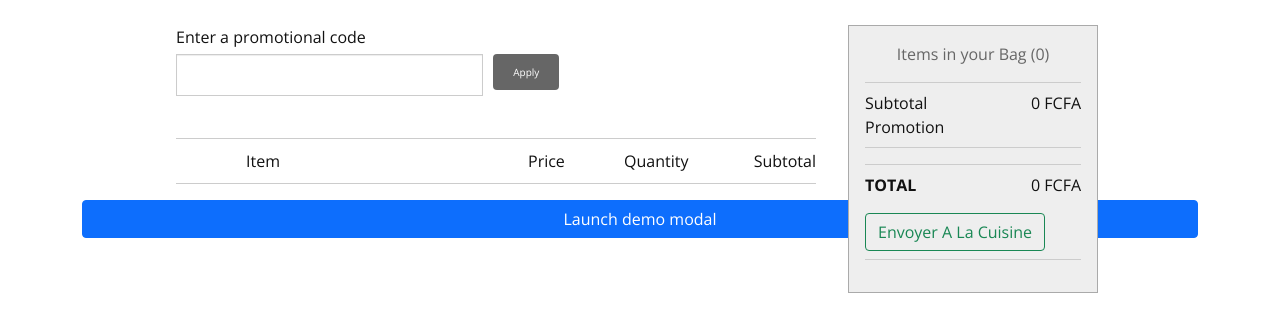
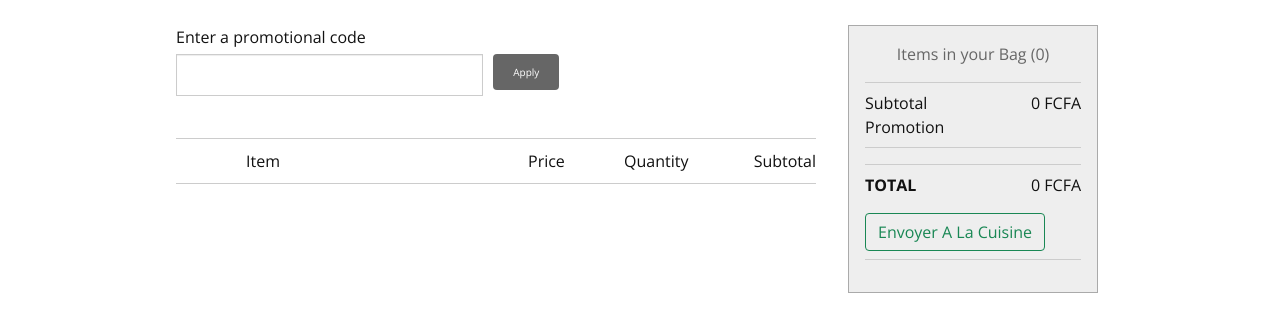
Before and after one commit to NDriDiby/Restaurent, a Django app: page /myorder/ in a window 1280 px wide. Shown: the part 264-596 px from the top of the page. Run offline with Django 3.2, Linux system fonts and the light colour scheme; a user stored in the database is signed in; data comes from the database, SQL or seed files in the repository; both versions use the stored data as it was after the commit; some libraries are stand-ins or nearby versions.

Commit message:
Keep Going Dog

```diff
--- a/Customer/templates/Customer/Logout.html
+++ b/Customer/templates/Customer/Logout.html
@@ -1,6 +1,7 @@
  {% extends "Customer/base_login.html" %} {% block content %} {% load static %}
 
 
+<div class='welcome'><b style='color:sandybrown'>Icarus</b><small class='text-muted' style='font-size: 45px;'><i> <strong> Restaurant</strong> </i></small></div>
 <div style='padding-top:130px'>
     <h2 style="color: black; text-align: center;">
         You have been logged out
--- a/Customer/templates/Customer/Register.html
+++ b/Customer/templates/Customer/Register.html
@@ -1,8 +1,8 @@
  {% extends 'Customer/base_login.html' %} {% load static %} {% load crispy_forms_tags %} {% block content %}
 
 
-<div class='welcome'><b style='color:palegoldenrod'>Icarus</b> Restaurant</div>
-<div class='subtitle mt-2'>We're almost done. Before using our services you need to create an account.</div>
+<div class='welcome'><b style='color:sandybrown'>Icarus</b><small class='text-muted' style='font-size: 45px;'><i> <strong> Restaurant</strong> </i></small></div>
+<div class='subtitle mt-3'>We're almost done. Before using our services you need to create an account.</div>
 <div class='input-fields mt-2'>
     {% if form.errors %}
     <p class='mt-1' style='color:tomato;text-align: center;'>This username is already taken. Please try another one.</p>
--- a/Resto/templates/Resto/MyOrder.html
+++ b/Resto/templates/Resto/MyOrder.html
@@ -49,7 +49,7 @@
                     <i data-product='{{item.item.id}}' data-action='add' class="fas fa-caret-square-up update-cart"></i>
                     <i data-product='{{item.item.id}}' data-action='remove' class="fas fa-caret-square-down update-cart"></i>
                     <br>
-                    <input value="{{item.quantity}}" class="quantity-field" min="" max="" type='number' name='quantity'>
+                    <input value="{{item.quantity}}" class="quantity-field" name='quantity'>
                 </div>
                 <div class="subtotal">{{item.get_total}} FCFA</div>
                 <form method="POST">
@@ -101,37 +101,4 @@
 </div>
 
 
-
-<!-- Button trigger modal -->
-
-<button type="submit" class="btn btn-primary" data-toggle="modal" data-target="#exampleModalCenter">
-        Launch demo modal
-    </button>
-
-
-
-
-<!-- Modal -->
-<div class="modal fade" id="exampleModalCenter" tabindex="-1" role="dialog" aria-labelledby="exampleModalCenterTitle" aria-hidden="true">
-    <div class="modal-dialog modal-dialog-centered" role="document">
-        <div class="modal-content">
-            <div class="modal-header">
-                <h5 class="modal-title" id="exampleModalLongTitle">Modal title</h5>
-                <button type="button" class="close" data-dismiss="modal" aria-label="Close">
-            <span aria-hidden="true">&times;</span>
-          </button>
-            </div>
-            <div class="modal-body">
-                ...
-            </div>
-            <div class="modal-footer">
-                <button type="button" class="btn btn-secondary" data-dismiss="modal">Close</button>
-                <button type="button" class="btn btn-primary">Save changes</button>
-            </div>
-        </div>
-    </div>
-</div>
-
-
-
 {% endblock content %}
```
Also changed, not shown: Customer/templates/Customer/Login.html (+5 -2 lines), Customer/templates/Customer/base_login.html (+12 -0 lines), db.sqlite3, media/images/burgers_all-american-burger_aNzRGdh.jpeg (added), media/images/burgers_all-american-burger_pTaxuHG.jpeg (added), media/images/juicy_Maxell_LlHBPzo.jpeg (added), media/images/juicy_Maxell_O5gPsOu.jpeg (added).
